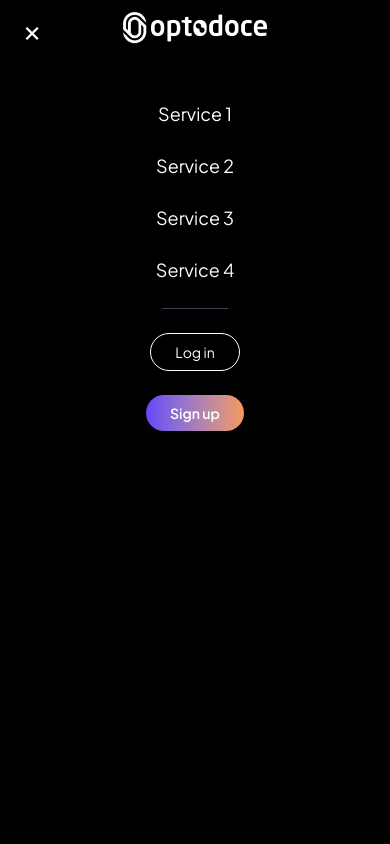
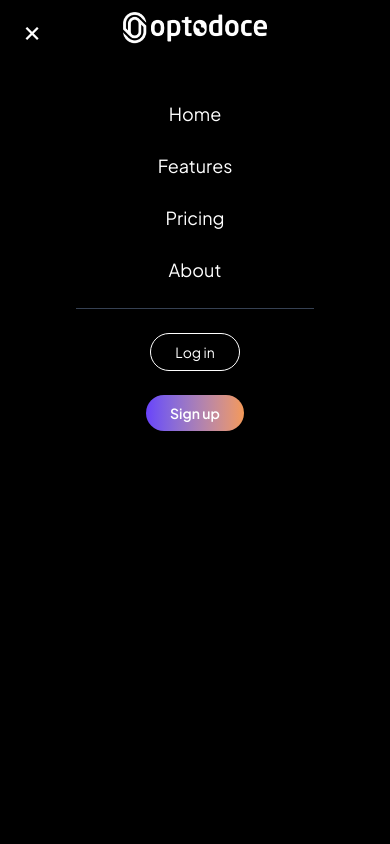
Before and after one commit to Rohitkumar1212/landingPage, a Next.js app: page / in a window 390 px wide. Both pictures are taken after a click on the button 32 px from the left and 28 px from the top of the page. Shown: the top 844 px of the page. Built offline with nearby package versions, Linux system fonts and the light colour scheme.

Commit message:
final changes

```diff
--- a/components/LandingPage/NavBar.js
+++ b/components/LandingPage/NavBar.js
@@ -62,11 +62,11 @@ export default function Navbar() {
     </div>
 
     {/* Menu Links */}
-    <div className="flex flex-col items-center gap-6">
-      <a href="#" className="hover:text-gray-400 transition">Service 1</a>
-      <a href="#" className="hover:text-gray-400 transition">Service 2</a>
-      <a href="#" className="hover:text-gray-400 transition">Service 3</a>
-      <a href="#" className="hover:text-gray-400 transition">Service 4</a>
+    <div className="flex flex-col items-center gap-6 w-full">
+      <a href="#" className="hover:text-gray-400 transition">Home</a>
+      <a href="#" className="hover:text-gray-400 transition">Features</a>
+      <a href="#" className="hover:text-gray-400 transition">Pricing</a>
+      <a href="#" className="hover:text-gray-400 transition">About</a>
 
       <hr className="border-gray-700 w-2/3" />
 
```
